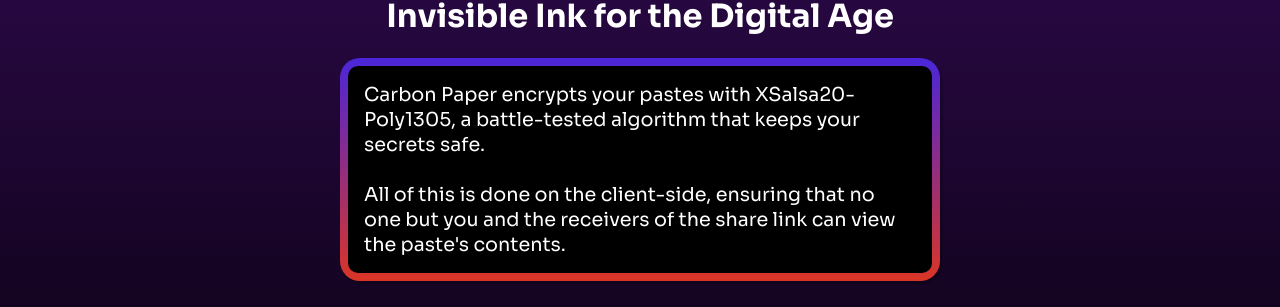
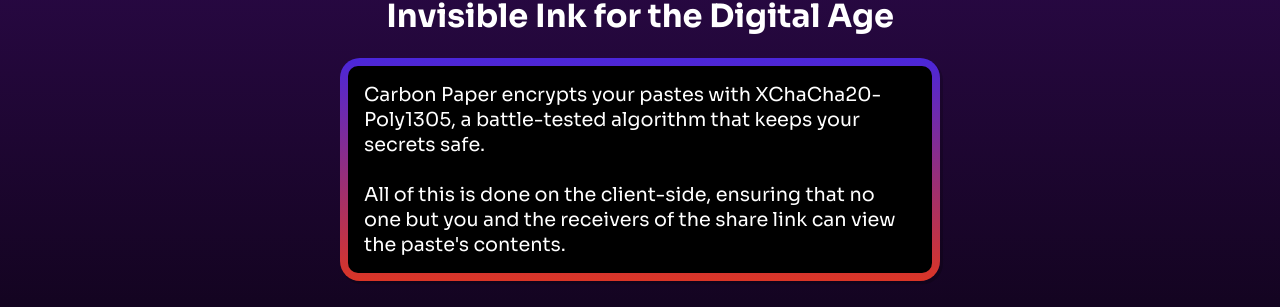
Before and after one commit to WhateverLabs/CarbonPaper, a SvelteKit app: page / in a window 1280 px wide. Shown: the part 172-479 px from the top of the page. Built offline with nearby package versions, Linux system fonts and the light colour scheme.

Commit message:
feat: node adapter

```diff
--- a/package.json
+++ b/package.json
@@ -12,7 +12,7 @@
 		"format": "prettier --plugin-search-dir . --write ."
 	},
 	"devDependencies": {
-		"@sveltejs/adapter-static": "^2.0.3",
+		"@sveltejs/adapter-node": "^1.3.1",
 		"@sveltejs/kit": "^1.20.4",
 		"@types/libsodium-wrappers-sumo": "^0.7.8",
 		"@types/qrcode": "^1.5.5",
--- a/src/routes/+page.svelte
+++ b/src/routes/+page.svelte
@@ -11,7 +11,7 @@
 			<h1>Invisible Ink for the Digital Age</h1>
 			<ColourfulCarbonContainer>
 				<p style="margin: 0; text-align: left; font-size: 1.2rem">
-					Carbon Paper encrypts your pastes with XSalsa20-Poly1305, a battle-tested algorithm that
+					Carbon Paper encrypts your pastes with XChaCha20-Poly1305, a battle-tested algorithm that
 					keeps your secrets safe.
 					<br />
 					<br />
--- a/svelte.config.js
+++ b/svelte.config.js
@@ -1,4 +1,4 @@
-import adapter from '@sveltejs/adapter-static';
+import adapter from '@sveltejs/adapter-node';
 import { vitePreprocess } from '@sveltejs/kit/vite';
 
 /** @type {import('@sveltejs/kit').Config} */
```
Also changed, not shown: 2 other files (tests, documents, lock files or other folders).
